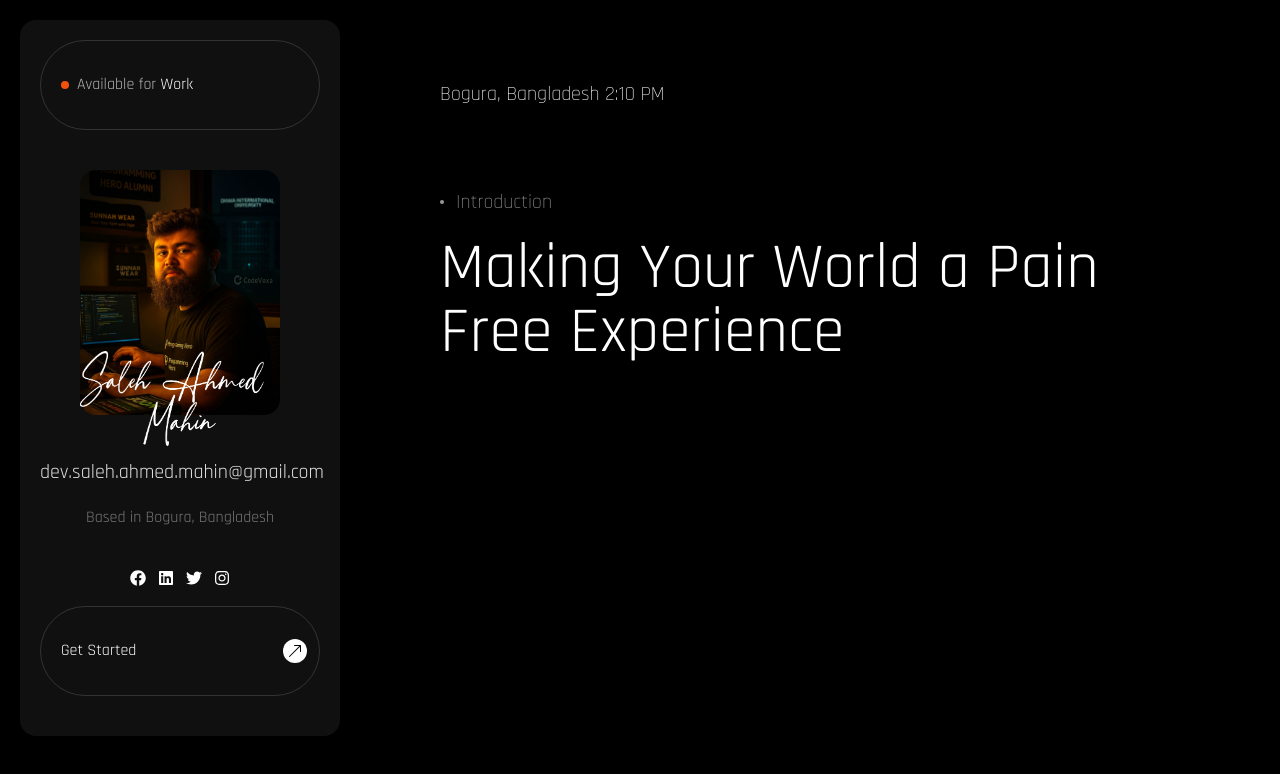
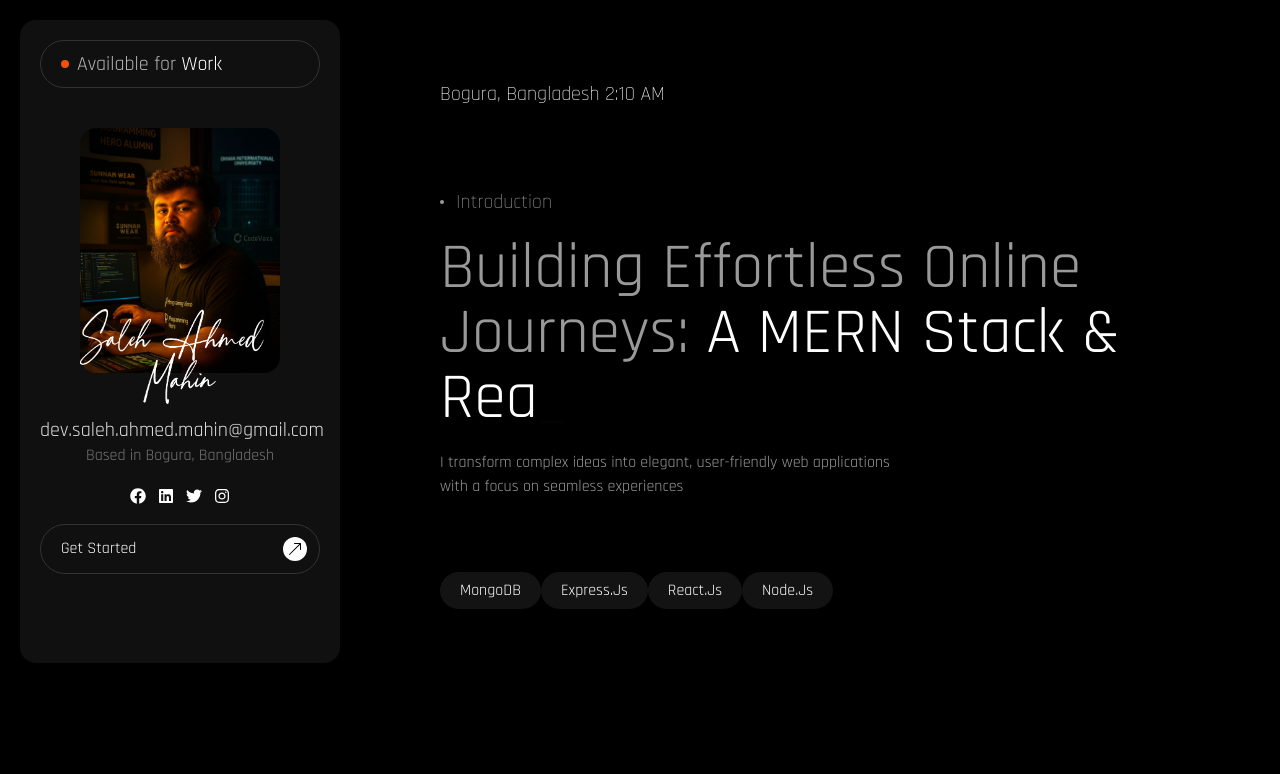
Before and after one commit to SalehAhmed19/developer-portfolio, a React (Vite) app: page / in a window 1280 px wide. Shown: the top 774 px of the page. Built offline with nearby package versions, Linux system fonts and the light colour scheme.

Commit message:
intro-added

```diff
--- a/package.json
+++ b/package.json
@@ -15,6 +15,7 @@
     "react-dom": "^19.1.0",
     "react-icons": "^5.5.0",
     "react-router-dom": "^7.6.3",
+    "react-simple-typewriter": "^5.0.1",
     "tailwindcss": "^4.1.11"
   },
   "devDependencies": {
--- a/src/Components/Introduction/Introduction.jsx
+++ b/src/Components/Introduction/Introduction.jsx
@@ -1,10 +1,54 @@
+import { Typewriter } from "react-simple-typewriter";
 import SectionTitle from "../SectionTitle/SectionTitle";
 
 export default function Introduction() {
   return (
     <div>
       <SectionTitle title={"Introduction"} />
-      <h1 className="text-[64px]">Making Your World a Pain Free Experience</h1>
+      <h1 style={{ lineHeight: "65px" }} className="text-[64px]">
+        <span className="text-secondary">
+          Building Effortless Online Journeys:
+        </span>{" "}
+        {/* A MERN Stack & React.js Developer's Showcase. */}
+        <Typewriter
+          words={[" A MERN Stack & React.js Developer's Showcase"]}
+          loop={5}
+          cursor
+          cursorStyle="_"
+          typeSpeed={70}
+          deleteSpeed={50}
+          delaySpeed={1000}
+        />
+      </h1>
+
+      <p className="text-secondary mt-5">
+        I transform complex ideas into elegant, user-friendly web applications{" "}
+        <br />
+        with a focus on seamless experiences
+      </p>
+
+      <div className="mt-20">
+        <a href="https://www.mongodb.com/" target="_blank">
+          <span className="bg-[#131313] px-5 py-2 rounded-full cursor-pointer hover:bg-white hover:text-black duration-500 ease-in-out">
+            MongoDB
+          </span>
+        </a>
+        <a href="https://expressjs.com/" target="_blank">
+          <span className="bg-[#131313] px-5 py-2 rounded-full cursor-pointer hover:bg-white hover:text-black duration-500 ease-in-out">
+            Express.Js
+          </span>
+        </a>
+        <a href="https://react.dev/" target="_blank">
+          <span className="bg-[#131313] px-5 py-2 rounded-full cursor-pointer hover:bg-white hover:text-black duration-500 ease-in-out">
+            React.Js
+          </span>
+        </a>
+        <a href="https://nodejs.org/docs/latest/api/" target="_blank">
+          <span className="bg-[#131313] px-5 py-2 rounded-full cursor-pointer hover:bg-white hover:text-black duration-500 ease-in-out">
+            Node.Js
+          </span>
+        </a>
+      </div>
     </div>
   );
 }
--- a/src/Components/SideBar/SideBar.jsx
+++ b/src/Components/SideBar/SideBar.jsx
@@ -6,9 +6,9 @@ import { BsArrowUpRight } from "react-icons/bs";
 export default function SideBar() {
   return (
     <div className="bg-[#101010] w-3/12 m-5 rounded-2xl shadow-2xl p-5 text-center">
-      <div className="border border-[#333] rounded-full flex items-center px-5 py-3 gap-2 text-[#B2B2B2]">
+      <div className="border border-[#333] rounded-full flex items-center px-5 py-2 gap-2 text-[#B2B2B2]">
         <div className="h-2 w-2 bg-primary rounded-full"></div>
-        <p>
+        <p style={{ lineHeight: "30px" }} className="text-xl">
           Available for <span className="text-white">Work</span>
         </p>
       </div>
@@ -22,7 +22,7 @@ export default function SideBar() {
       </h3>
       <p className="text-[#787878]">Based in Bogura, Bangladesh</p>
       <Social />
-      <button className="border border-[#333] my-5 pl-5 p-3 rounded-full w-full flex items-center justify-between cursor-pointer">
+      <button className="border border-[#333] mt-5 pl-5 px-3 py-3 rounded-full w-full flex items-center justify-between cursor-pointer">
         Get Started{" "}
         <div className="bg-white h-6 w-6 rounded-full text-black flex justify-center items-center">
           <BsArrowUpRight />
--- a/src/Pages/Home/Home.jsx
+++ b/src/Pages/Home/Home.jsx
@@ -7,11 +7,11 @@ export default function Home() {
     const todayDate = new Date().toLocaleString().split(",");
     const time = todayDate[1].split(":");
     setTime(time[0] + ":" + time[1]);
-  }, []);
+  }, [time]);
   return (
     <div className="p-20 flex flex-col gap-20">
       <p className="text-xl font-extralight">
-        Bogura, Bangladesh {time} {time > 12 ? "AM" : "PM"}
+        Bogura, Bangladesh {time} {time > 12 ? "PM" : "AM"}
       </p>
 
       {/*  */}
--- a/src/index.css
+++ b/src/index.css
@@ -7,11 +7,13 @@
 body {
   background: #000;
   color: #fff;
-  line-height: 64px;
 }
 .text-primary {
   color: #f3500e;
 }
+.text-secondary {
+  color: #999;
+}
 .bg-primary {
   background-color: #f3500e;
 }
```
Also changed, not shown: 1 other file (tests, documents, lock files or other folders).
